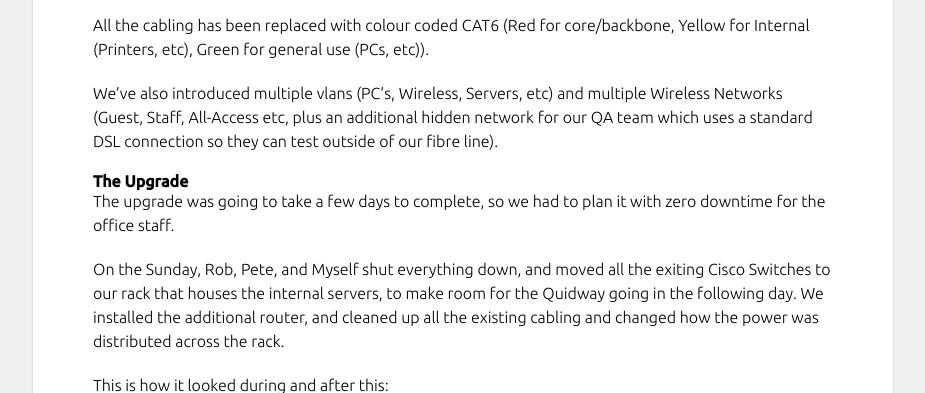
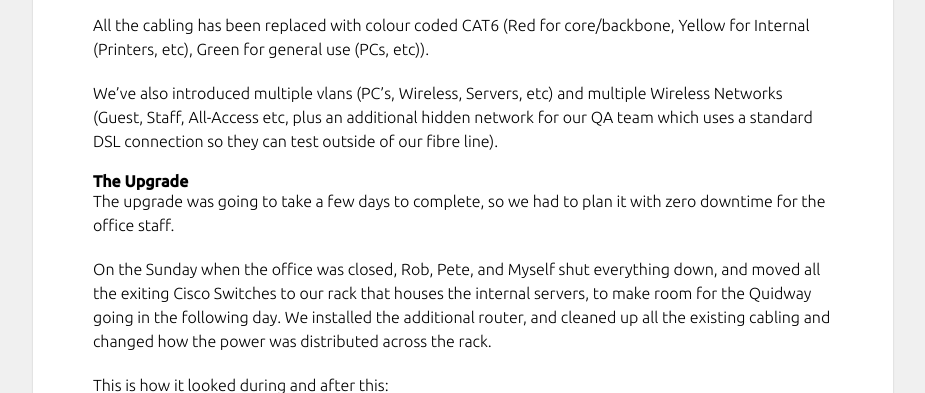
Before and after one commit to adamstrawson/adamstrawson.github.com, a Jekyll site: the page built from _posts/2014-07-12-office-network-overfaul.md, in a window 1280 px wide and 900 px high, scrolled down 1716 px, cut to the strip 0-393 px from the top of the window. Shown: the whole strip, without its empty margins (177-1102 px from the left). Built offline with Jekyll 4.4.1, drawn with Linux system fonts in a browser that asks for light colours; Markdown is read by kramdown in place of the engine named in the settings; comment, search, counter and statistics services are not loaded.

Commit message:
Update 2014-07-12-office-network-overfaul.md

```diff
--- a/_posts/2014-07-12-office-network-overfaul.md
+++ b/_posts/2014-07-12-office-network-overfaul.md
@@ -53,7 +53,7 @@
 
 The upgrade was going to take a few days to complete, so we had to plan it with zero downtime for the office staff.
 
-On the Sunday, Rob, Pete, and Myself shut everything down, and moved all the exiting Cisco Switches to our rack that houses the internal servers, to make room for the Quidway going in the following day. We installed the additional router, and cleaned up all the existing cabling and changed how the power was distributed across the rack.
+On the Sunday when the office was closed, Rob, Pete, and Myself shut everything down, and moved all the exiting Cisco Switches to our rack that houses the internal servers, to make room for the Quidway going in the following day. We installed the additional router, and cleaned up all the existing cabling and changed how the power was distributed across the rack.
 
 This is how it looked during and after this:
 
```
